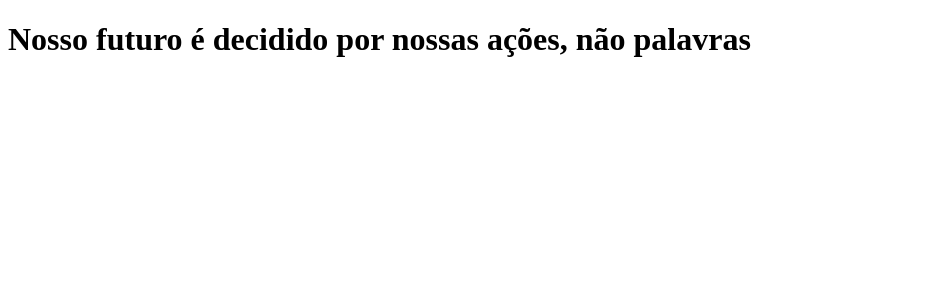
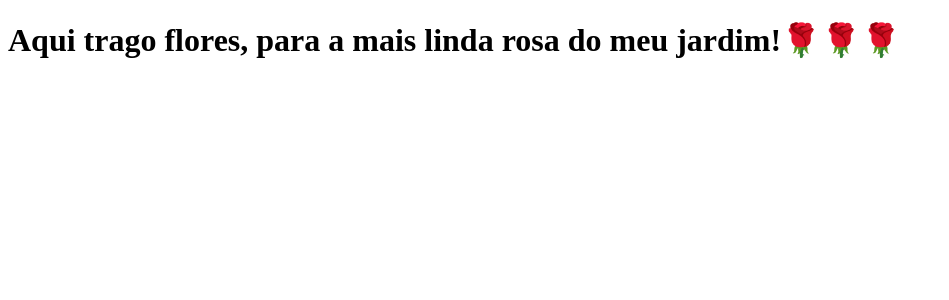
Before and after one commit to VictorPerotto/clone-tabnews, a Next.js app: page / in a window 1280 px wide. Shown: the top 300 px of the page, without its empty margins (0-949 px from the left). Built offline with nearby package versions, Linux system fonts and the light colour scheme.

Commit message:
Desafio curso.dev

```diff
--- a/pages/index.js
+++ b/pages/index.js
@@ -1,5 +1,5 @@
 function Home(){
-    return <h1>Nosso futuro é decidido por nossas ações, não palavras</h1>
+    return <h1>Aqui trago flores, para a mais linda rosa do meu jardim!🌹🌹🌹</h1>
 }
 
 export default Home;
```
